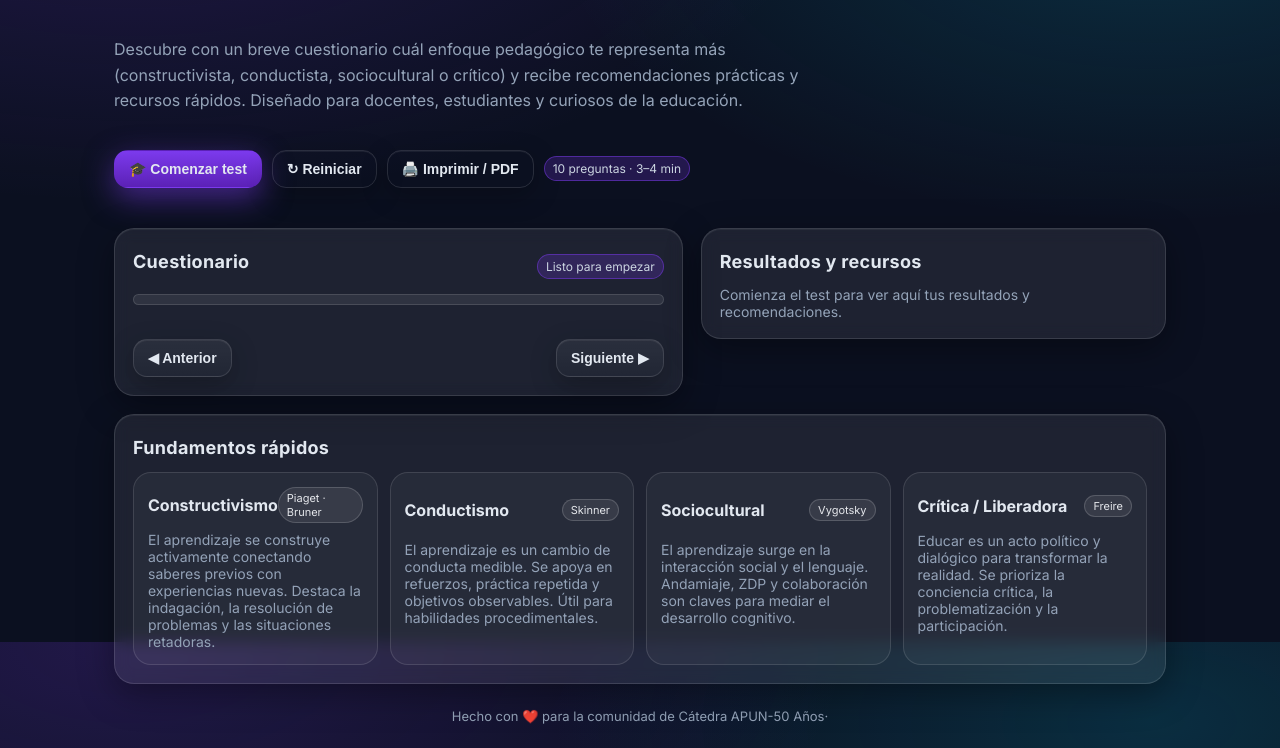
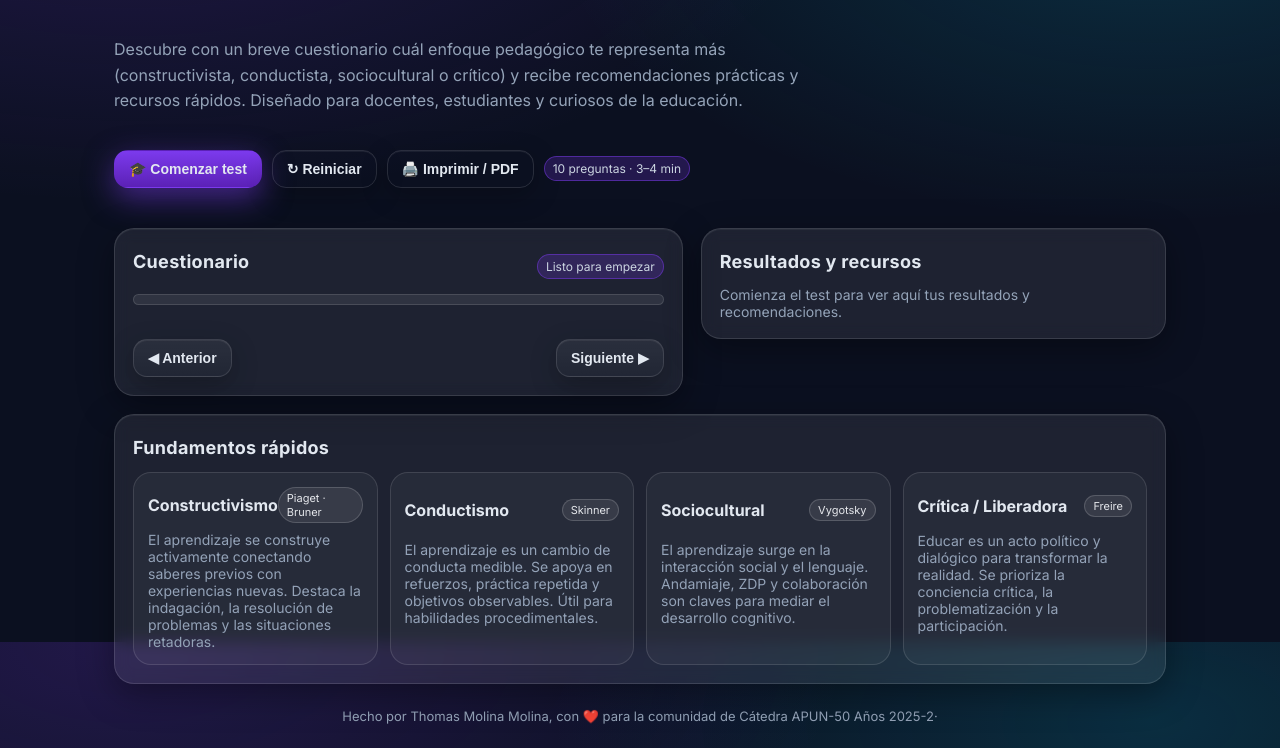
Before and after one commit to ThomasMolina19/Apun-Trabajo1, a plain HTML site: page index.html in a window 1280 px wide. Shown: the part 158-906 px from the top of the page. Drawn offline with Linux system fonts and the light colour scheme.

Commit message:
Update footer text with author name and year

```diff
--- a/index.html
+++ b/index.html
@@ -246,7 +246,7 @@ button.ghost{ background: transparent; }
     </section>
 
     <footer>
-      Hecho con ❤️ para la comunidad de Cátedra APUN-50 Años·
+      Hecho por Thomas Molina Molina, con ❤️ para la comunidad de Cátedra APUN-50 Años 2025-2·
     </footer>
   </div>
 
```
